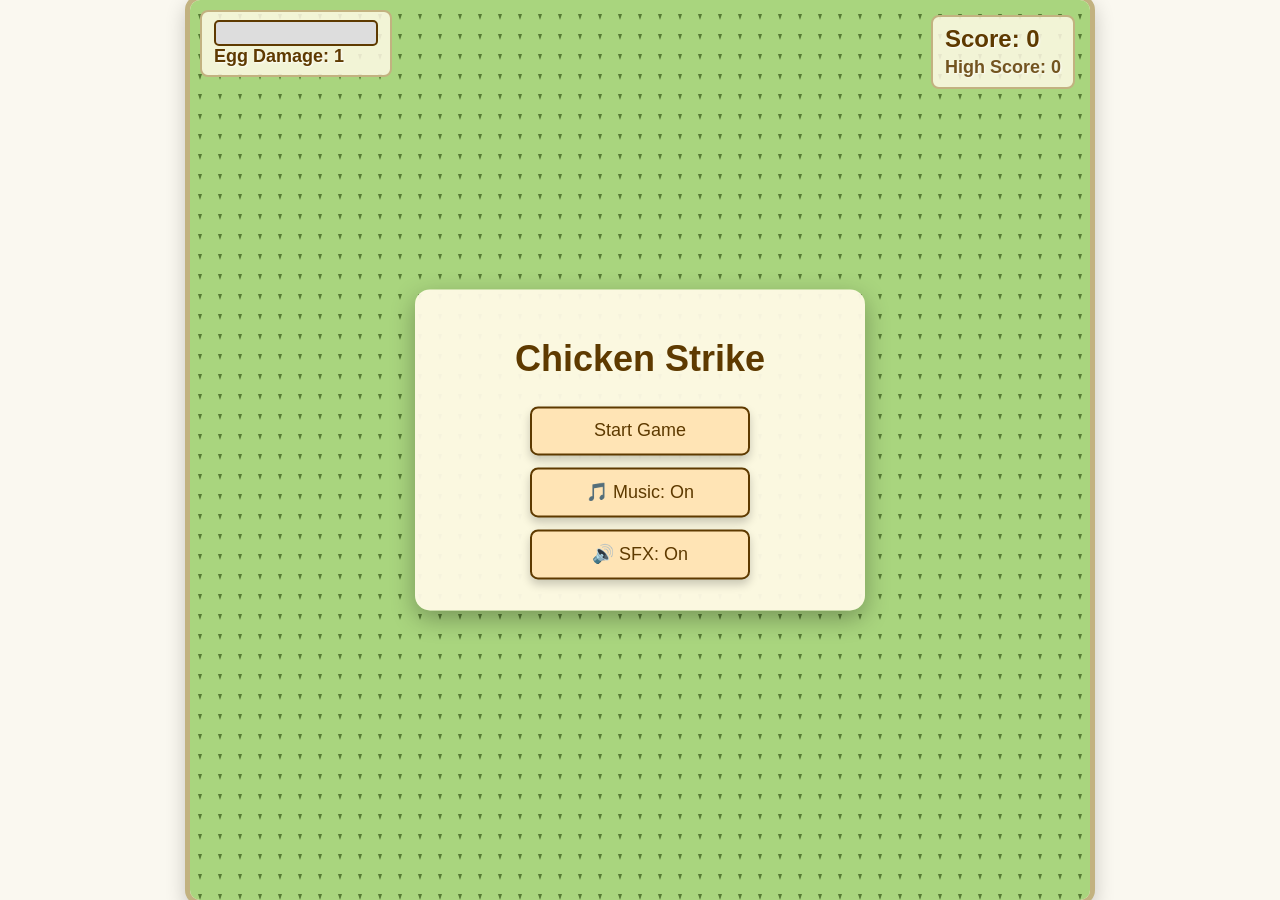
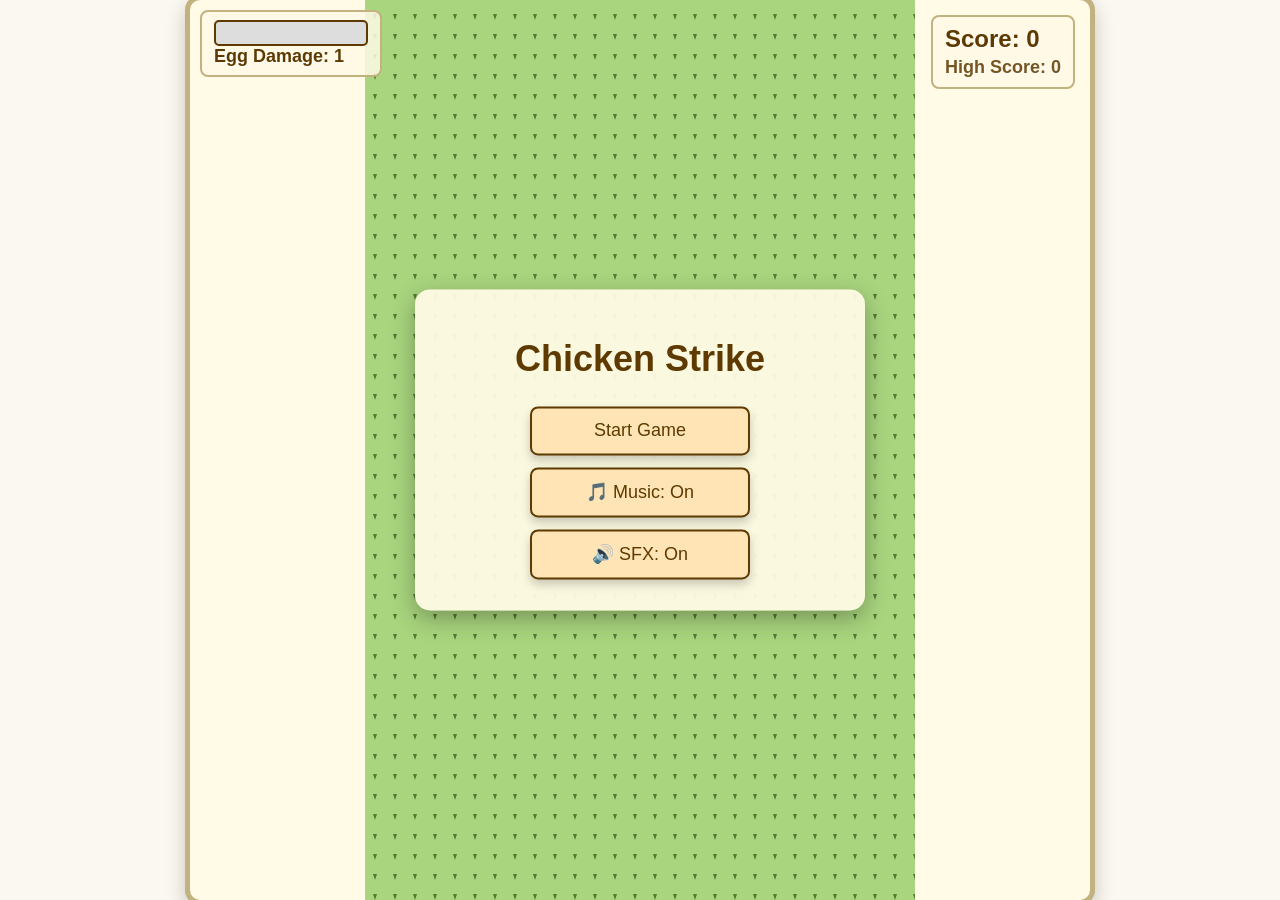

feat(layout): fixed 550px play column with HUD side gutters

--- a/style.css
+++ b/style.css
@@ -995,16 +995,35 @@ body, html {
 }
 
 /* ========================================= */
-/* RESPONSIVE — DESKTOP (1201px+)            */
+/* RESPONSIVE — TABLET & DESKTOP (769px+)    */
+/* Framed window with a fixed-width play     */
+/* column: the canvas (= actual game area,   */
+/* spawns and movement derive from its size) */
+/* is 550px centered, and the side gutters   */
+/* host the HUD so it never covers gameplay. */
+/* Play width is part of game balance —      */
+/* don't widen it without re-checking        */
+/* difficulty (see AUDIT.md, batch 2b).      */
 /* ========================================= */
 
-@media (min-width: 1201px) {
+@media (min-width: 769px) {
   #game-container {
     max-width: 900px;
     max-height: 100%;
     border: 5px solid #c2b280;
   }
 
+  #gameCanvas {
+    width: 550px;
+    margin: 0 auto;
+  }
+}
+
+/* ========================================= */
+/* RESPONSIVE — DESKTOP (1201px+)            */
+/* ========================================= */
+
+@media (min-width: 1201px) {
   #score-container {
     font-size: 22px;
     top: 15px;
@@ -1025,12 +1044,12 @@ body, html {
 
   #health-bar,
   #missed-bar {
-    width: 160px;
+    width: 150px;              /* Fits the 175px side gutter next to the 550px play column */
     height: 22px;
   }
 
   #mini-leaderboard {
-    max-width: 200px;
+    max-width: 150px;          /* Fits the 175px side gutter next to the 550px play column */
   }
 
   .mini-lb-title {
@@ -1043,18 +1062,6 @@ body, html {
 
   #touch-controls {
     display: none !important;
-  }
-}
-
-/* ========================================= */
-/* RESPONSIVE — TABLETS (769px–1200px)       */
-/* ========================================= */
-
-@media (min-width: 769px) and (max-width: 1200px) {
-  #game-container {
-    max-width: 700px;
-    max-height: 100%;
-    border: 5px solid #c2b280;
   }
 }
 
